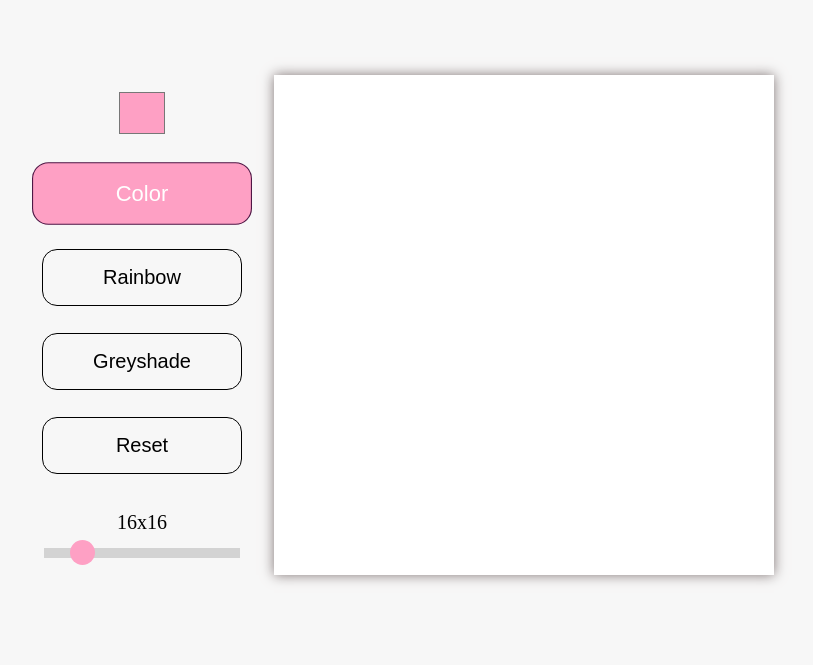
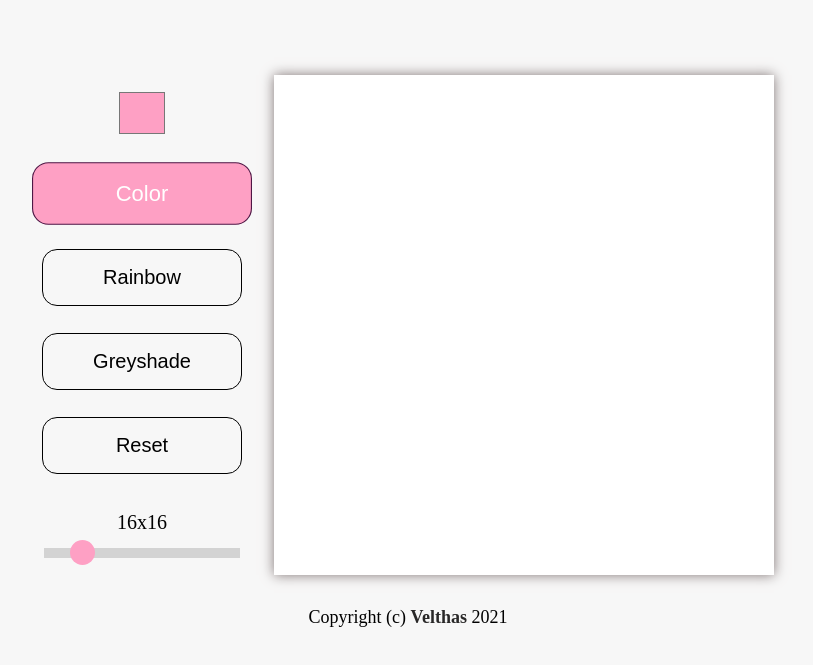
Before and after one commit to Velthas/etchasketch, a plain HTML site: page index.html in a window 1280 px wide. Shown: the part 85-750 px from the top of the page, without its empty margins (232-1045 px from the left). Drawn offline with Linux system fonts and the light colour scheme.

Commit message:
Added credits HTML and css rules for it

```diff
--- a/index.html
+++ b/index.html
@@ -29,5 +29,6 @@
 
             </div>
         </div>
+        <div class="credits"><p>Copyright (c) <a href="https://github.com/Velthas">Velthas</a> 2021</p></div>
     </body>
 </html>
--- a/style.css
+++ b/style.css
@@ -159,3 +159,21 @@ input#color {
         width: 150px;
     }
   }
+
+  .credits {
+      display:flex;
+      justify-content: center;
+      align-items: center;
+      margin-top: 4vh;;
+      font-size: 18px;
+  }
+
+  a {
+      text-decoration: none;
+      font-weight: bold;
+      color: rgb(41, 40, 40);
+  }
+
+  a:hover {
+      color: #fea0c4;
+  }
```
